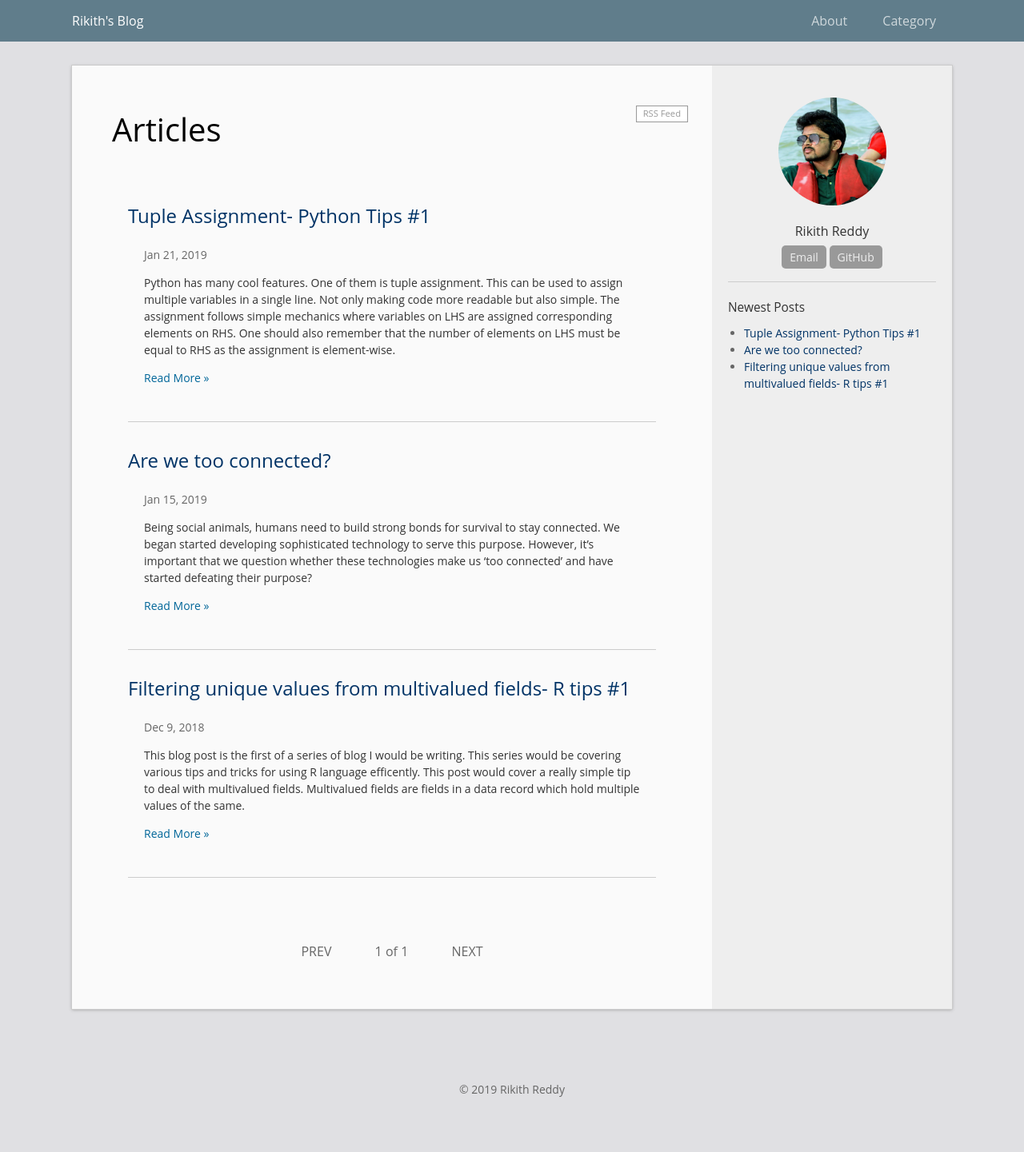
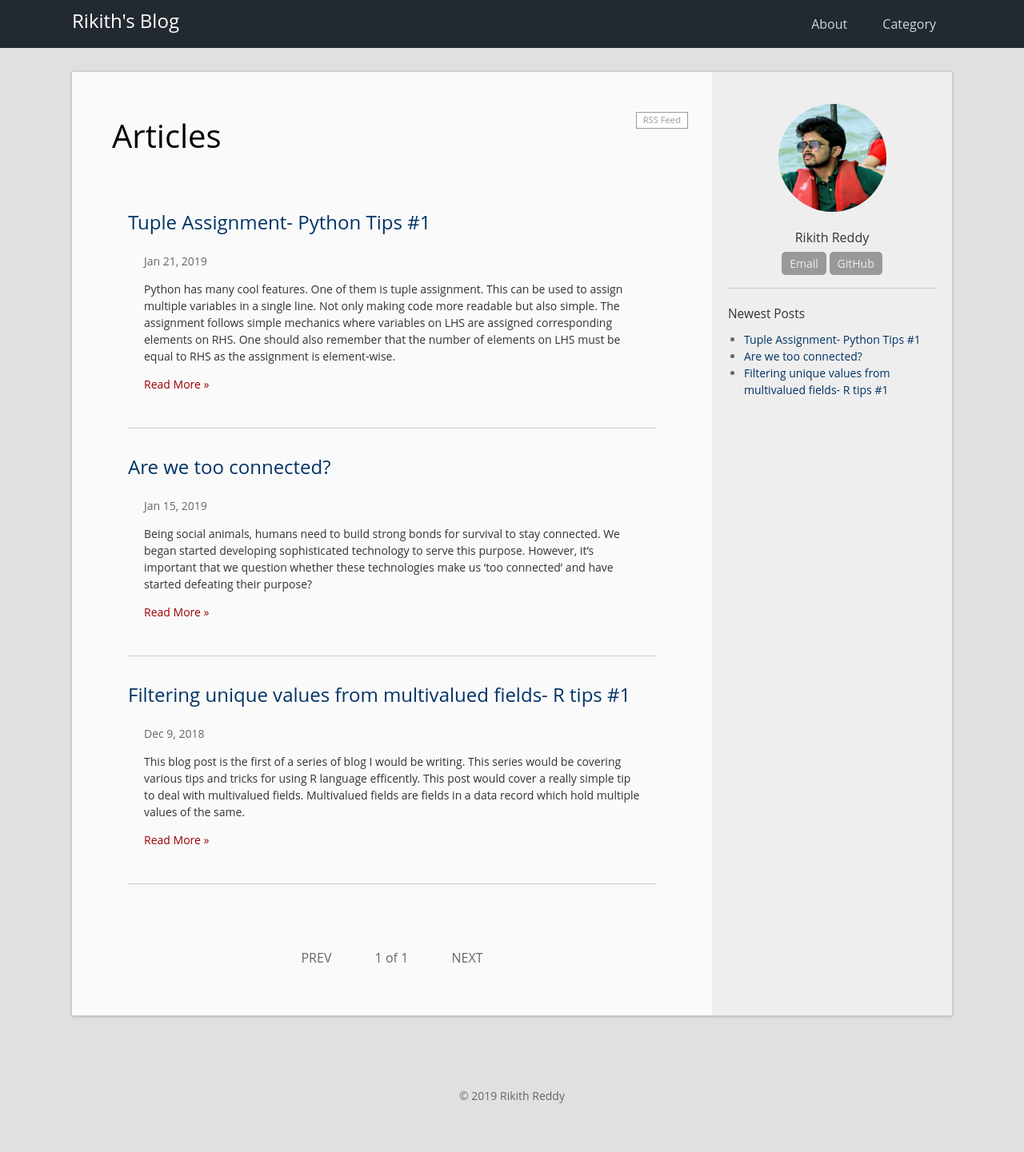
Before and after one commit to rikithreddy/rikithreddy.github.io, a Jekyll site: the page built from index.html, in a window 1280 px wide. Shown: the whole page at 80% size. Built offline with Jekyll 4.4.1, drawn with Linux system fonts in a browser that asks for light colours; the list of posts is cut into pages by our own code.

Commit message:
changed basic site colors and width

```diff
--- a/_sass/_layout.scss
+++ b/_sass/_layout.scss
@@ -13,10 +13,10 @@ body {
 }
 
 .header {
-	line-height: $base-font-size * 2;
+	line-height: $base-font-size * 2.5;
 	background-color: $header-bg;
 	padding: 10px;
-	margin: 0;
+	margin: 10;
 
 	&:after {
 		clear: both;
@@ -30,8 +30,9 @@ body {
 		float: left;
 		color: $header-fg;
 		text-decoration: none;
-		font-size: $base-font-size;
+		font-size: $base-font-size*1.5;
 		line-height: $base-font-size * 2;
+
 	}
 	.site-nav {
 		text-align:right;
--- a/css/main.scss
+++ b/css/main.scss
@@ -17,13 +17,13 @@ $content-width:    800px;
 $on-palm:          600px;
 $on-laptop:        800px;
 
-$color-link: #036;
-$color-link-hover: #069;
+$color-link: #300;
+$color-link-hover: #900;
 
-$header-bg: #607D8B;
-$header-bg-hover: #78909C;
+$header-bg: #222930;
+$header-bg-hover: #E9E9E9;
 $header-link: #CFD8DC;
-$header-fg: #FFF;
+$header-fg: #FFFFFF;
 
 @mixin media-query($device) {
     @media screen and (max-width: $device) {
```
